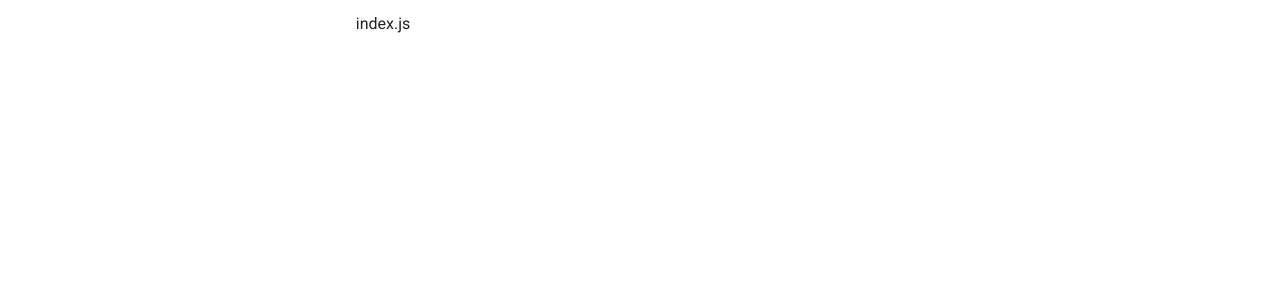
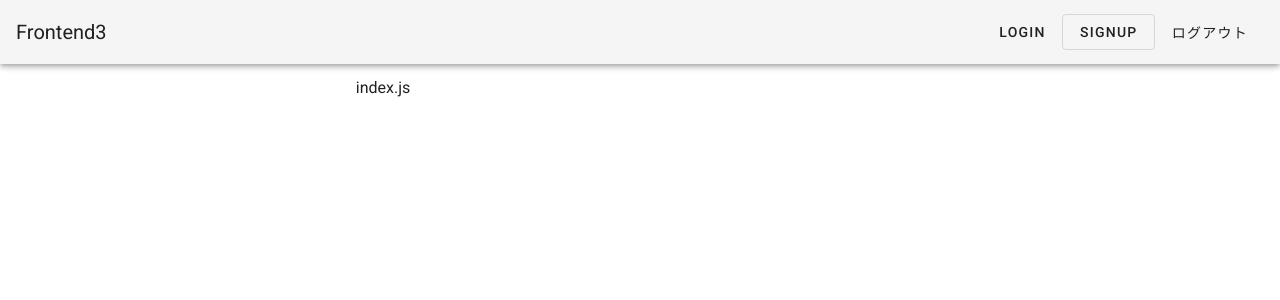
Before and after one commit to Daisky1113/vuex-sample, a Nuxt app: page / in a window 1280 px wide. Shown: the top 300 px of the page. Built offline with nearby package versions, Linux system fonts and the light colour scheme.

Commit message:
ナビゲーションを読み込む

```diff
--- a/layouts/default.vue
+++ b/layouts/default.vue
@@ -1,5 +1,6 @@
 <template>
   <v-app dark>
+    <Navigation />
     <v-main>
       <v-container>
         <nuxt />
@@ -9,9 +10,13 @@
 </template>
 
 <script>
+import Navigation from "../components/Navigation";
 export default {
   data() {
     return {};
   },
+  components: {
+    Navigation,
+  },
 };
 </script>
```
